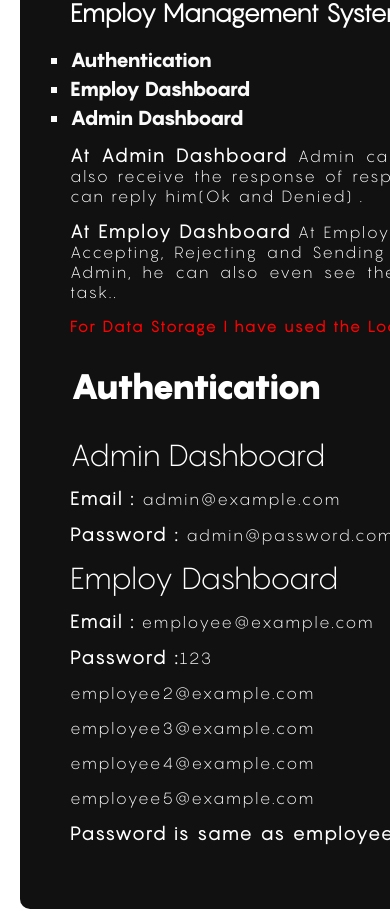
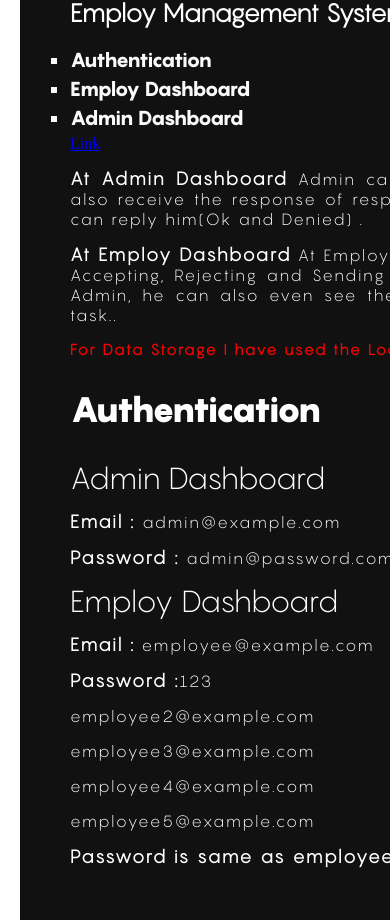
Before and after one commit to Talha-24/PortFolio_Website, a React (Vite) app: page / in a window 390 px wide. Shown: the part 9646-10566 px from the top of the page. Built offline with nearby package versions, Linux system fonts and the light colour scheme.

Commit message:
Added Link of Major Project

```diff
--- a/src/Portfolio/Pages/Page6.jsx
+++ b/src/Portfolio/Pages/Page6.jsx
@@ -12,6 +12,7 @@ const Page6 = () => {
                     <li>Employ Dashboard</li>
                     <li>Admin Dashboard</li>
                 </ul>
+                <a href="https://employee-management-system-nine-phi.vercel.app">Link</a>
                 <div id="description">
                     <p> <span>At Admin Dashboard</span>  Admin can Assign tasks to his Employees.He can also receive the response of respected Employ on the Assigned Task and can reply him(Ok and Denied) .</p>
                     <p> <span>At Employ Dashboard</span> At Employ Dashboard, Employ has Authorization of Accepting, Rejecting and Sending any request/query on assigned task by Admin, he can also even see the Admin's Reponse on the top of every task..</p>
--- a/src/index.css
+++ b/src/index.css
@@ -288,4 +288,8 @@ p{
         font-size: 22px;
         margin: 10px 0;
     }
+    #ems h5{
+        font-size: 30px;
+        font-weight: bold;
+    }
 }
```
